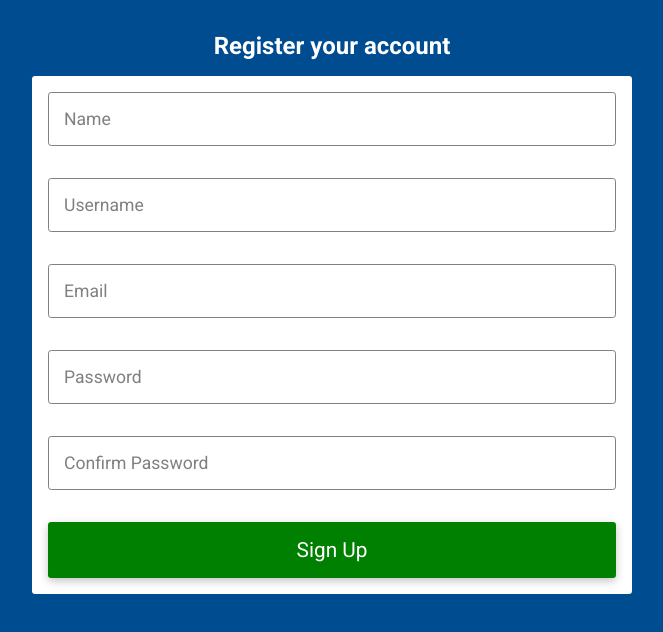
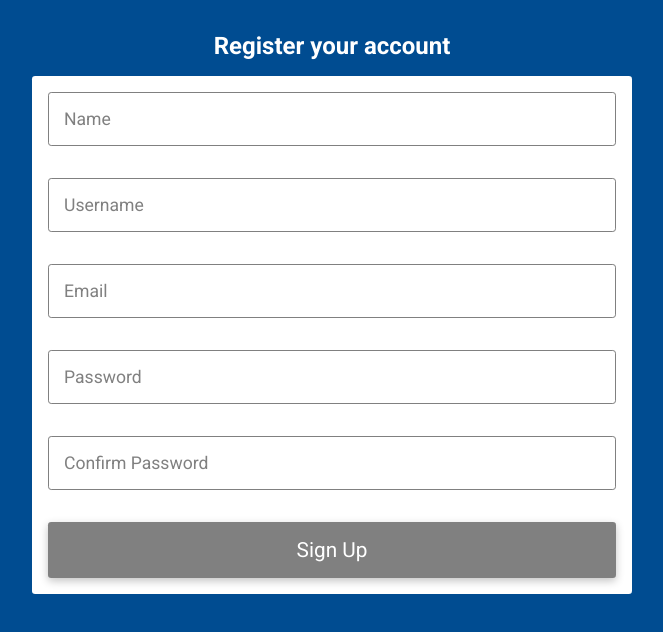
Before and after one commit to Lexicon-LTU-2024/react-account-registration-solution, a React (Vite) app: page / in a window 1280 px wide. Shown: the top 632 px of the page, without its empty margins (308-971 px from the left). Built offline with nearby package versions, Linux system fonts and the light colour scheme.

Commit message:
example done

```diff
--- a/src/components/Form.tsx
+++ b/src/components/Form.tsx
@@ -1,4 +1,4 @@
-import { FormEventHandler, ReactElement, useState } from "react";
+import { FormEventHandler, ReactElement, useEffect, useState } from "react";
 import { Button, Input } from ".";
 import { isConfirmPasswordValid, isPasswordValid } from "../utils";
 
@@ -14,6 +14,7 @@ export function Form(): ReactElement {
   // ############### Hooks & State ###############
   const [passwordError, setPasswordError] = useState<boolean>(false);
   const [confirmPasswordError, setConfirmPasswordError] = useState<boolean>(false);
+  const [disableSubmit, setDisableSubmit] = useState<true | undefined>(true);
 
   // It also works if you want to create five useState variabels, on for each input. But I chose this approach  with an object instead.
   const [registrationData, setRegistrationData] = useState<IRegistrationData>({
@@ -28,10 +29,22 @@ export function Form(): ReactElement {
 
   const handleOnSubmit: FormEventHandler<HTMLFormElement> = (e) => {
     e.preventDefault();
-    console.log("Submitted");
+    console.log(registrationData);
   };
 
   // ############### Functions ###############
+
+  const checkEnableSubmit = (): void => {
+    // .every() return true if every element passes the predicate, otherwise false.
+    const allInputsHaveValue = Object.values(registrationData).every((value) => value !== "");
+
+    const passwordsAreValid =
+      isConfirmPasswordValid(registrationData.confirmPassword, registrationData.password) &&
+      isPasswordValid(registrationData.password);
+
+    passwordsAreValid && allInputsHaveValue ? setDisableSubmit(undefined) : setDisableSubmit(true);
+  };
+
   const updateRegistrationData = (id: string, value: string): void => {
     // The [id] is using array brackets in order to dynamically set the key corresponding to the id value.
     setRegistrationData({ ...registrationData, [id]: value });
@@ -53,6 +66,11 @@ export function Form(): ReactElement {
 
     updateRegistrationData("confirmPassword", value);
   };
+
+  // useEffect allows us to run some code in as a reaction to some specifed changes in our component. Two arguments, first arguments is the callback that is run as the "effect", and the second one is an array containg dependecies that the useEffect reacts on.
+  useEffect(() => {
+    checkEnableSubmit();
+  }, [registrationData]);
 
   return (
     <form className="form" onSubmit={handleOnSubmit}>
@@ -91,7 +109,9 @@ export function Form(): ReactElement {
         updateValue={validateConfirmPasswordAndUpdate}
         value={registrationData.confirmPassword}
       />
-      <Button type="submit">Sign Up</Button>
+      <Button disabled={disableSubmit} type="submit">
+        Sign Up
+      </Button>
     </form>
   );
 }
```
